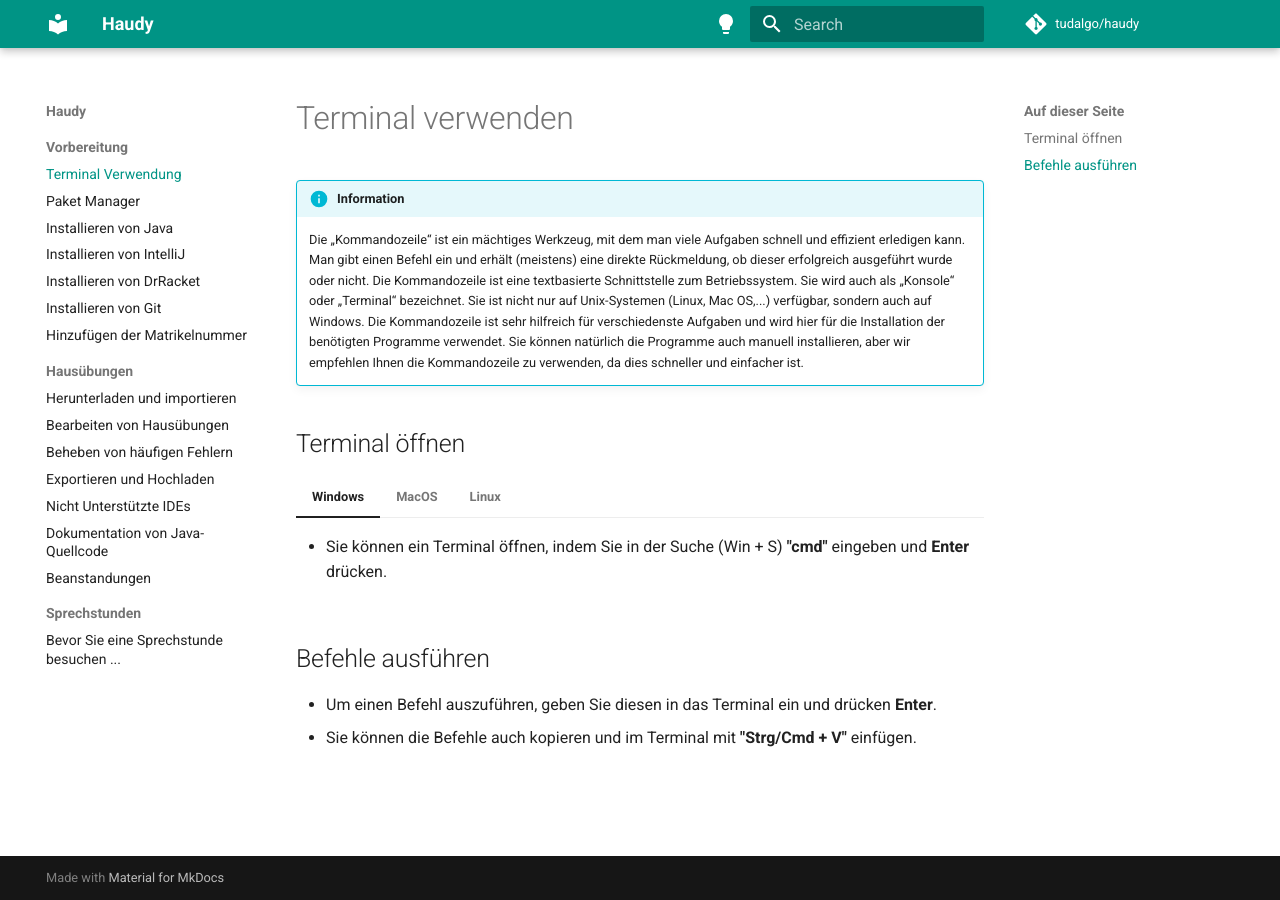
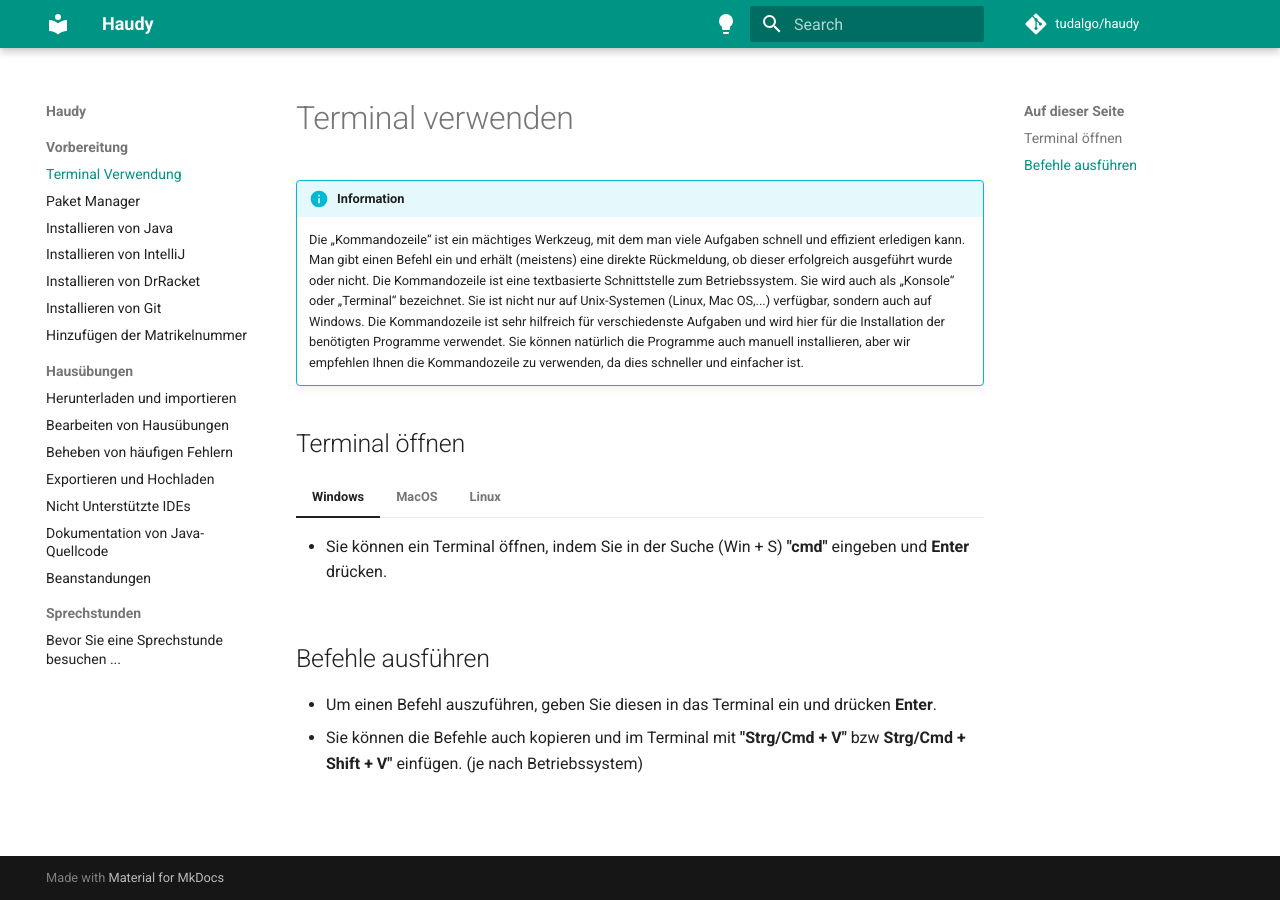
Before and after one commit to tudagrade/wiki, an MkDocs documentation site: the page built from docs/preparation/terminal.md, in a window 1280 px wide. Built offline with MkDocs 1.6.1 and Material for MkDocs 9.7.7, drawn with Linux system fonts in a browser that asks for light colours; comment, search, counter and statistics services are not loaded.

Commit message:
add alternate terminal copy paste keybinds

```diff
--- a/docs/preparation/terminal.md
+++ b/docs/preparation/terminal.md
@@ -23,4 +23,4 @@
 ## Befehle ausführen
 
 * Um einen Befehl auszuführen, geben Sie diesen in das Terminal ein und drücken **Enter**.
-* Sie können die Befehle auch kopieren und im Terminal mit **"Strg/Cmd + V"** einfügen.
+* Sie können die Befehle auch kopieren und im Terminal mit **"Strg/Cmd + V"** bzw **Strg/Cmd + Shift + V"** einfügen. (je nach Betriebssystem)
```
